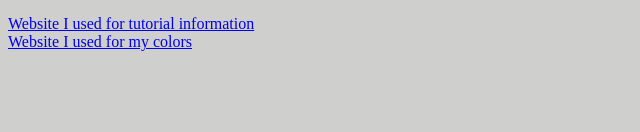
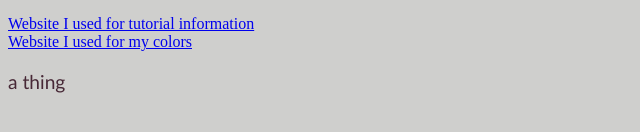
Before and after one commit to DannaCb5/wk1, a plain HTML site: page My first Web Page/Index.html in a window 1280 px wide. Shown: the part 482-614 px from the top of the page, 0-640 px from the left. Drawn offline with Linux system fonts and the light colour scheme.

```diff
--- a/My first Web Page/Index.html
+++ b/My first Web Page/Index.html
@@ -23,6 +23,6 @@ users, but I believe my passion is in the back end of web development.  The side
 
  <a href="https://www.w3schools.com/"> Website I used for tutorial information</a><br><!-- links to resources -->
  <a href="https://coolors.co/"> Website I used for my colors </a>
-
+<p>a thing</p>
 </body>
 </html>
```
